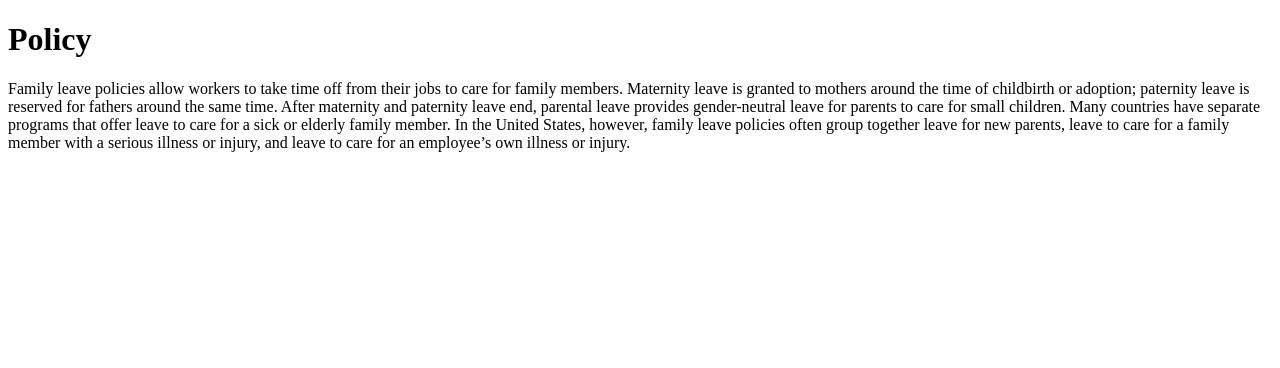
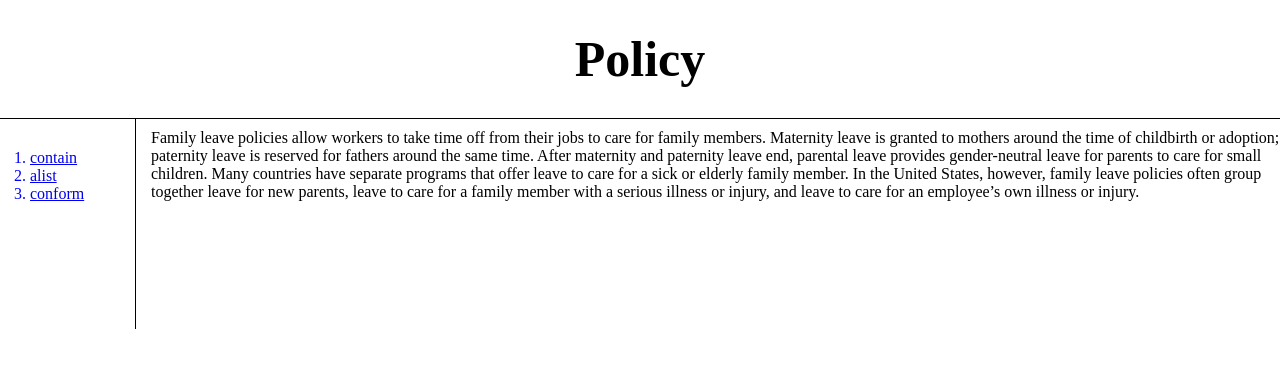
Before and after one commit to kwonik/myfirstcordinghtml, a plain HTML site: page 3.html in a window 1280 px wide. Drawn offline with Linux system fonts and the light colour scheme.

Commit message:
I made basic web2 using css and html
....

```diff
--- a/3.html
+++ b/3.html
@@ -1,17 +1,37 @@
 <!DOCTYPE html>
 <html lang="en">
+
 <head>
   <meta charset="UTF-8">
   <meta name="viewport" content="width=device-width, initial-scale=1.0">
   <title>Document</title>
+  <link rel="stylesheet" href="./mian.css">
 </head>
+
 <body>
-  <p><h1>Policy</h1></p>
-  Family leave policies allow workers to take time off from their jobs to care for family members. Maternity leave is
-  granted to mothers around the time of childbirth or adoption; paternity leave is reserved for fathers around the same
-  time. After maternity and paternity leave end, parental leave provides gender-neutral leave for parents to care for
-  small children. Many countries have separate programs that offer leave to care for a sick or elderly family member. In
-  the United States, however, family leave policies often group together leave for new parents, leave to care for a family
-  member with a serious illness or injury, and leave to care for an employee’s own illness or injury.
+
+    <h1>Policy</h1>
+    <div id="grid">
+      <ol>
+        <li><a href="http://naver.com">contain</a></li>
+        <li><a href="http://google.com">alist</a></li>
+        <li><a href="http://daum.net">conform</a></li>
+      </ol>
+      <div id="contant">
+        Family leave policies allow workers to take time off from their jobs to care for family members. Maternity leave
+        is
+        granted to mothers around the time of childbirth or adoption; paternity leave is reserved for fathers around the
+        same
+        time. After maternity and paternity leave end, parental leave provides gender-neutral leave for parents to care
+        for
+        small children. Many countries have separate programs that offer leave to care for a sick or elderly family
+        member. In
+        the United States, however, family leave policies often group together leave for new parents, leave to care for
+        a family
+        member with a serious illness or injury, and leave to care for an employee’s own illness or injury.
+      </div>
+    </div>
 </body>
+
+
 </html>
--- a/mian.css
+++ b/mian.css
@@ -0,0 +1,44 @@
+body {
+  margin: 0px;
+}
+
+h1 {
+  text-align: center;
+  font-size: 50px;
+  font-weight: 200px;
+  border-bottom: 1px black solid;
+  margin: 0px;
+  padding: 30px;
+}
+
+#grid ol {
+  border-right: 1px black solid;
+  width: 100px;
+  height: 150px;
+  margin: 0;
+  padding: 30px;
+  padding-right: 5px;
+  color: blue;
+}
+
+#grid {
+  display: grid;
+  grid-template-columns: 150px 1fr;
+
+}
+
+#contant {
+  padding-left: 1px;
+  padding-top: 10px;
+}
+@media(max-width:400px){
+#grid {
+  display: block;
+}
+#grid ol{
+  border-right: none;
+}
+h1{
+  border-bottom: none;
+}
+}
```
Also changed, not shown: 1.html (+19 -5 lines), 2.html (+23 -8 lines), index.html (+47 -22 lines).
